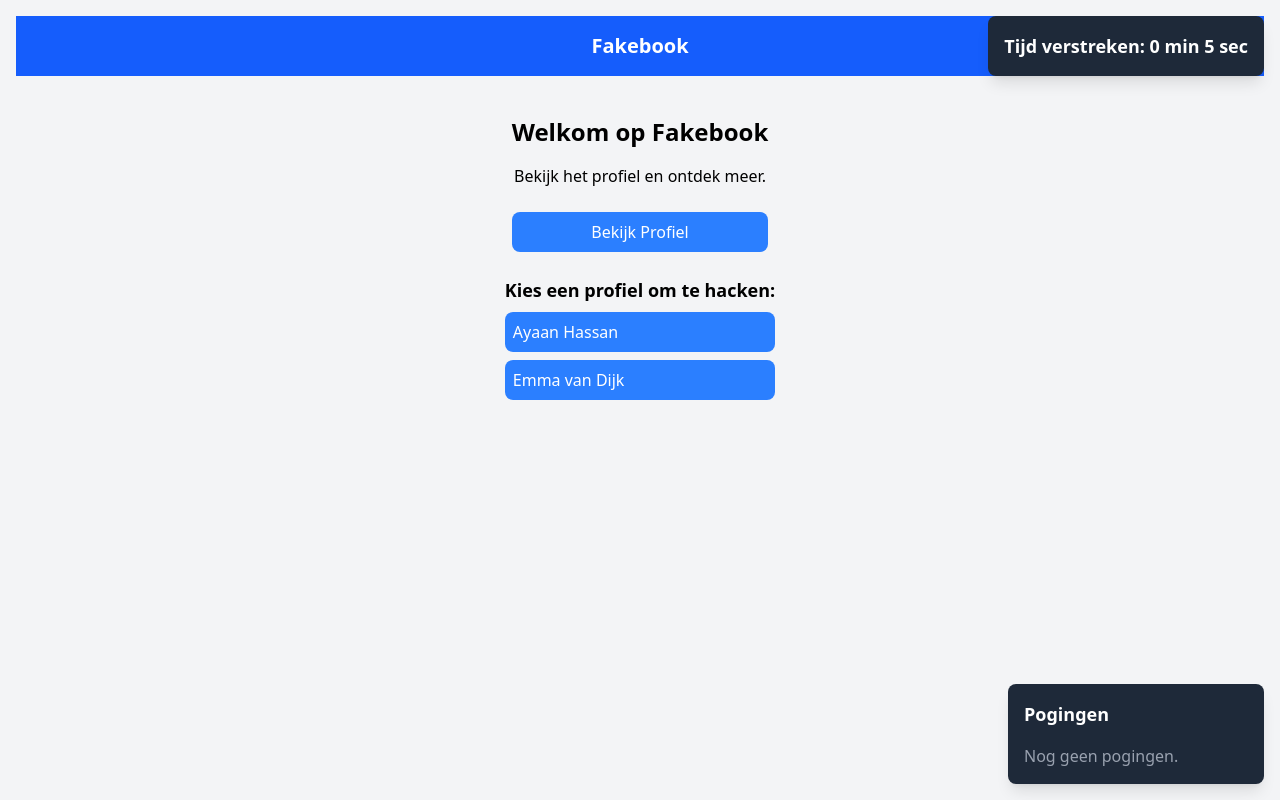
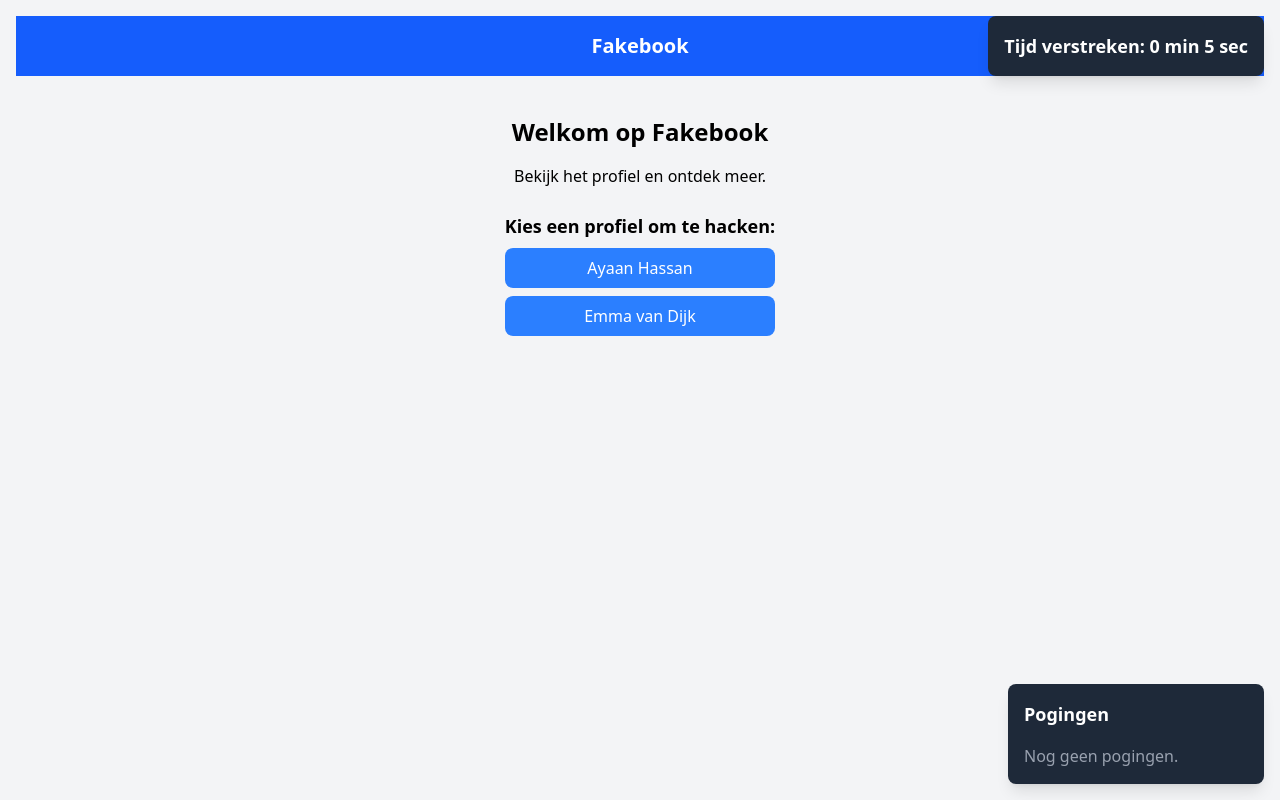
Before and after one commit to nkarimova24/kw1c-profileHack, a React (Vite) app: page / in a window 1280 px wide. Built offline with nearby package versions, Linux system fonts and the light colour scheme.

Commit message:
back to home

```diff
--- a/src/App.jsx
+++ b/src/App.jsx
@@ -23,15 +23,7 @@ function App() {
           <Route path="/profile/:id" element={<Profile />} />
           <Route path="/login/:id" element={<Login setAttempts={setAttempts} />} />
         </Routes>
-        <div className="mt-6">
-          <h2 className="text-lg font-bold">Kies een profiel om te hacken:</h2>
-          <Link to="/profile/ayaan-hassan" className="block bg-blue-500 p-2 mt-2 rounded-lg text-white hover:bg-blue-400">
-            Ayaan Hassan
-          </Link>
-          <Link to="/profile/emma-van-dijk" className="block bg-blue-500 p-2 mt-2 rounded-lg text-white hover:bg-blue-400">
-            Emma van Dijk
-          </Link>
-        </div>
+
       </div>
     </Router>
   );
--- a/src/components/Home.jsx
+++ b/src/components/Home.jsx
@@ -5,10 +5,18 @@ function Home() {
     <div className="text-center mt-10">
       <h1 className="text-2xl font-bold">Welkom op Fakebook</h1>
       <p className="mt-4">Bekijk het profiel en ontdek meer.</p>
-      <Link to="/profile" className="mt-6 block bg-blue-500 p-2 rounded-lg text-white hover:bg-blue-400">
-        Bekijk Profiel
-      </Link>
+      <div className="mt-6">
+          <h2 className="text-lg font-bold">Kies een profiel om te hacken:</h2>
+          <Link to="/profile/ayaan-hassan" className="block bg-blue-500 p-2 mt-2 rounded-lg text-white hover:bg-blue-400">
+            Ayaan Hassan
+          </Link>
+          <Link to="/profile/emma-van-dijk" className="block bg-blue-500 p-2 mt-2 rounded-lg text-white hover:bg-blue-400">
+            Emma van Dijk
+          </Link>
+        </div>
     </div>
+
+
   );
 }
 
--- a/src/components/Profile.jsx
+++ b/src/components/Profile.jsx
@@ -49,6 +49,9 @@ function Profile() {
       <Link to={`/login/${id}`} className="mt-6 block bg-blue-500 p-2 rounded-lg text-white hover:bg-blue-400">
         Probeer in te loggen
       </Link>
+      <Link to="/" className="mt-4 block bg-gray-500 p-2 rounded-lg text-white hover:bg-gray-400">
+        Terug naar Home
+      </Link>
     </div>
   );
 }
```
